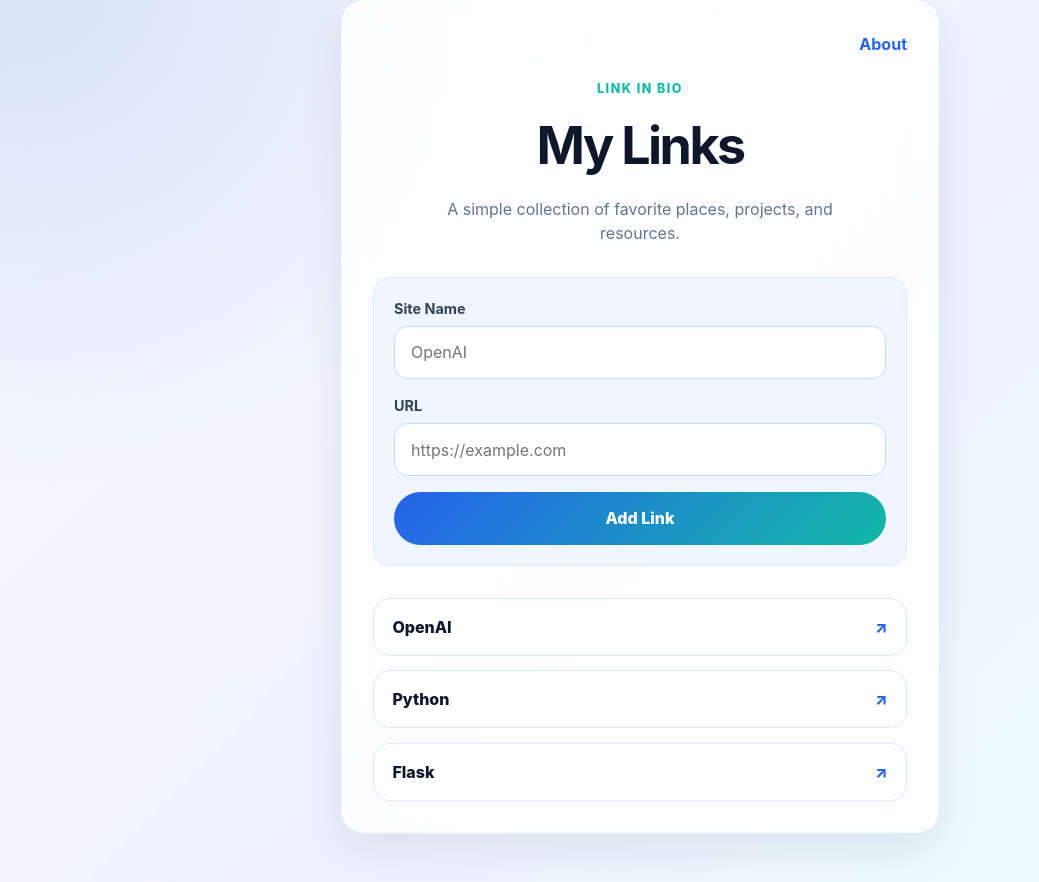
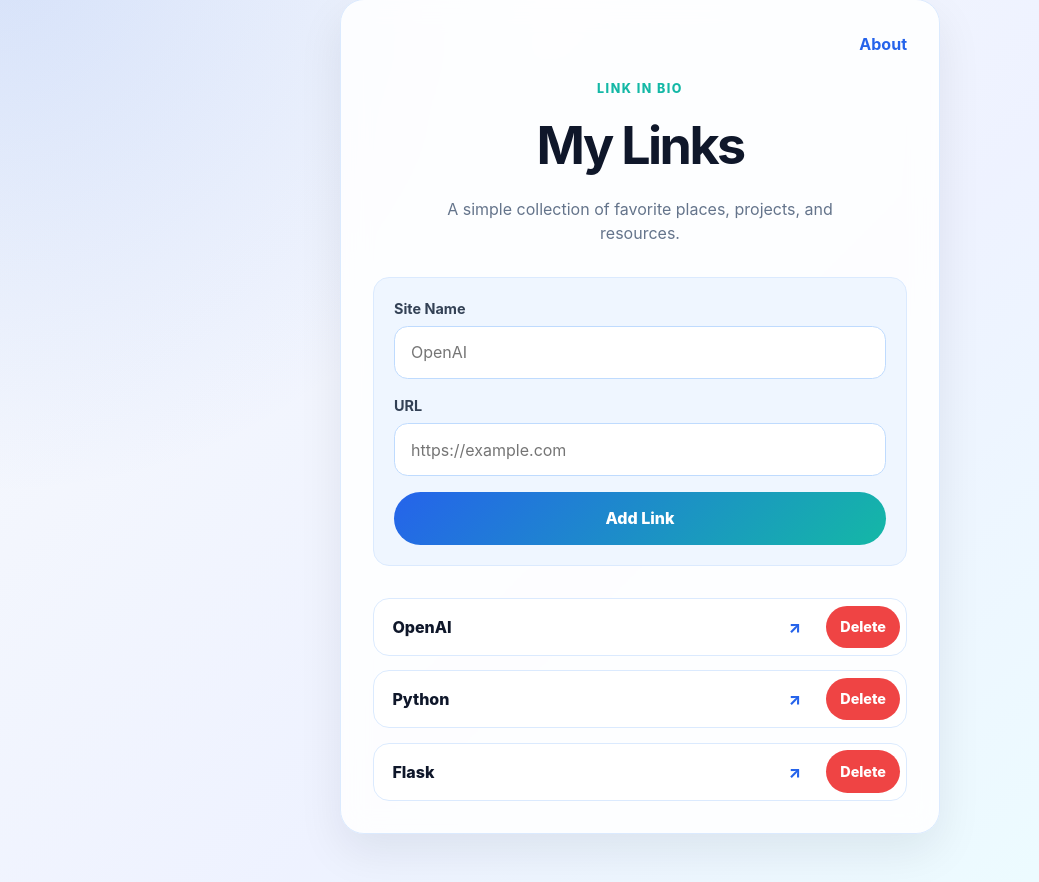
Before and after one commit to noobrs/my-link-bio, a Flask app: page / in a window 1280 px wide. Shown: the part 49-931 px from the top of the page, without its empty margins (0-1039 px from the left). Run offline with Flask 3, Linux system fonts and the light colour scheme.

Commit message:
Add link deletion support

```diff
--- a/app.py
+++ b/app.py
@@ -25,6 +25,14 @@ def add_link():
     return redirect(url_for("index"))
 
 
+@app.route("/delete/<int:link_index>", methods=["POST"])
+def delete_link(link_index):
+    if 0 <= link_index < len(links):
+        links.pop(link_index)
+
+    return redirect(url_for("index"))
+
+
 @app.route("/about")
 def about():
     return render_template("about.html")
--- a/static/style.css
+++ b/static/style.css
@@ -149,19 +149,27 @@ button:hover {
   list-style: none;
 }
 
+.link-card {
+  display: grid;
+  grid-template-columns: 1fr auto;
+  gap: 0.75rem;
+  align-items: center;
+  padding: 0.35rem;
+  background: var(--surface);
+  border: 1px solid var(--border);
+  border-radius: 1rem;
+  transition: border-color 160ms ease, box-shadow 160ms ease, transform 160ms ease;
+}
+
 .link-card a {
   display: flex;
   align-items: center;
   justify-content: space-between;
   gap: 1rem;
-  padding: 1rem 1.15rem;
-  background: var(--surface);
-  border: 1px solid var(--border);
-  border-radius: 1rem;
+  padding: 0.65rem 0.8rem;
   color: var(--text);
   font-weight: 800;
   text-decoration: none;
-  transition: border-color 160ms ease, box-shadow 160ms ease, transform 160ms ease;
 }
 
 .link-card a::after {
@@ -169,10 +177,20 @@ button:hover {
   color: var(--primary);
 }
 
-.link-card a:hover {
+.link-card:hover {
   border-color: var(--primary);
   box-shadow: 0 12px 24px rgba(15, 23, 42, 0.08);
   transform: translateY(-2px);
+}
+
+.delete-button {
+  padding: 0.65rem 0.9rem;
+  background: #ef4444;
+  font-size: 0.9rem;
+}
+
+.delete-button:hover {
+  box-shadow: 0 12px 20px rgba(239, 68, 68, 0.22);
 }
 
 .about-copy {
--- a/templates/index.html
+++ b/templates/index.html
@@ -35,7 +35,12 @@
 
         <ul class="link-list">
           {% for link in links %}
-          <li class="link-card"><a href="{{ link.url }}">{{ link.site_name }}</a></li>
+          <li class="link-card">
+            <a href="{{ link.url }}">{{ link.site_name }}</a>
+            <form action="{{ url_for('delete_link', link_index=loop.index0) }}" method="post">
+              <button class="delete-button" type="submit" aria-label="Delete {{ link.site_name }}">Delete</button>
+            </form>
+          </li>
           {% endfor %}
         </ul>
       </section>
```
